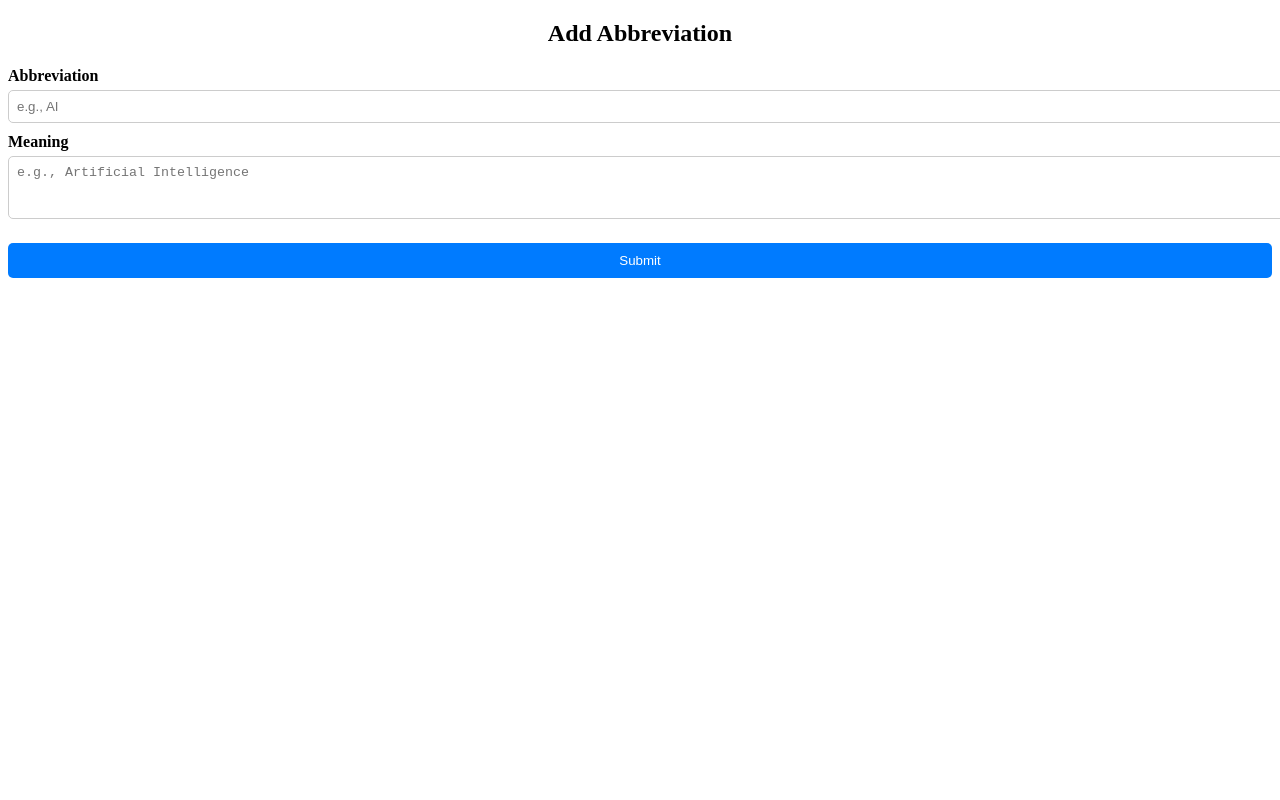
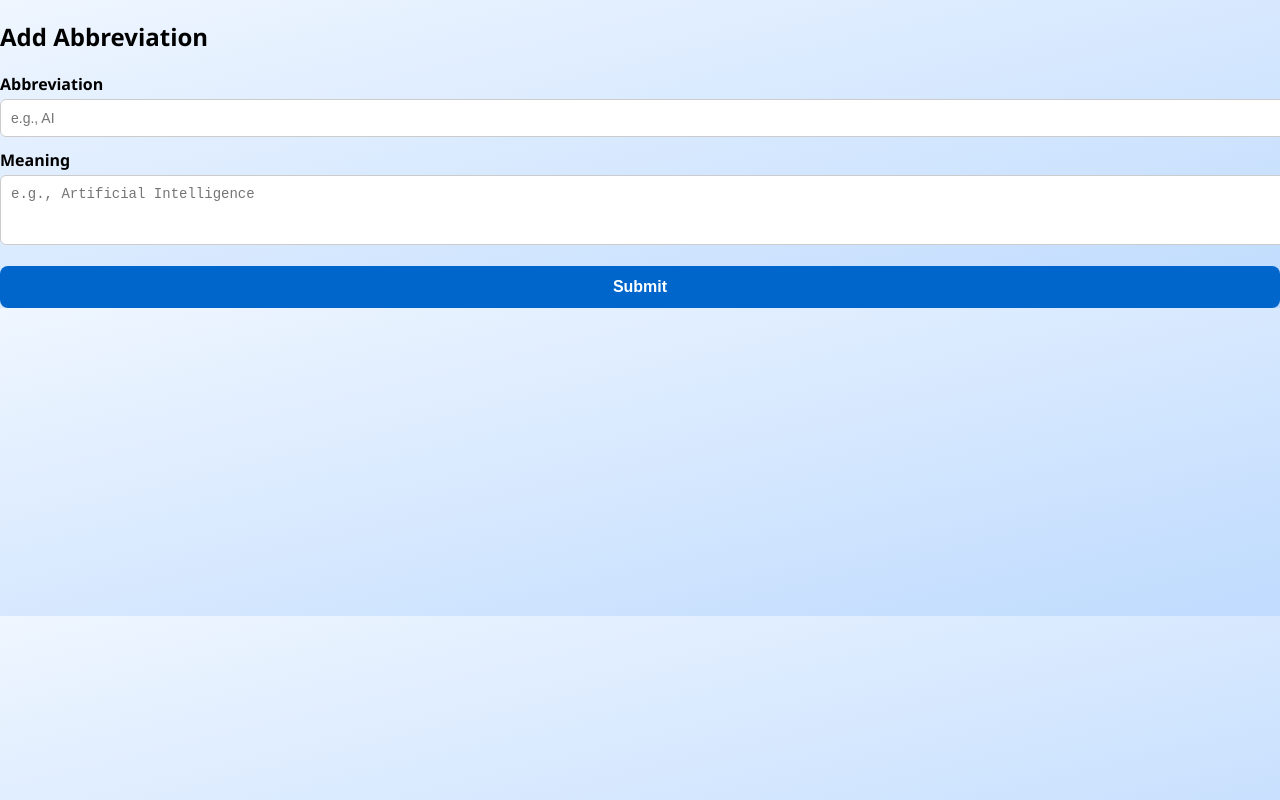
Before and after one commit to optimus-prime-01/IAF, a React (Create React App) app in the folder VayuReader_AdminDashboard/frontend/: page /add-abbreviations in a window 1280 px wide. Shown: the top 800 px of the page. Built offline with nearby package versions, Linux system fonts and the light colour scheme.

Commit message:
Update UploadForm.css

```diff
--- a/VayuReader_AdminDashboard/frontend/src/components/UploadForm.css
+++ b/VayuReader_AdminDashboard/frontend/src/components/UploadForm.css
@@ -1,54 +1,109 @@
-.form-container {
-  width: 500px;
-  margin: auto;
-  background-color: #f1f1f1;
-  padding: 30px;
-  border-radius: 10px;
-  font-family: sans-serif;
-  box-shadow: 0 0 10px rgba(0,0,0,0.1);
+body {
+/* background: linear-gradient(to right, #0f2027, #203a43, #2c5364);
+ */
+ background: linear-gradient(to bottom right, #eff6ff, #bfdbfe);
+padding-left: 1rem;
+padding-right: 1rem;
+font-family: 'Segoe UI', Tahoma, Geneva, Verdana, sans-serif;
+color: black;
+margin: 0;
+padding: 0;
 }
 
-h2 {
-  text-align: center;
-  margin-bottom: 20px;
+.form-container {
+max-width: 500px;
+margin: 60px auto;
+background: #ffffff;
+padding: 30px;
+border-radius: 16px;
+box-shadow: 0 10px 30px rgba(0, 0, 0, 0.4);
+color: #111;
 }
 
-form label {
-  display: block;
-  margin-top: 10px;
-  font-weight: bold;
+.form-container h2 {
+text-align: center;
+margin-bottom: 25px;
+color: #003c64;
 }
 
-input, textarea {
-  width: 100%;
-  padding: 8px;
-  margin-top: 5px;
-  border-radius: 5px;
-  border: 1px solid #ccc;
+label {
+display: block;
+font-weight: 600;
+margin: 12px 0 4px;
+}
+
+input[type="text"],
+textarea,
+input[type="file"] {
+width: 100%;
+padding: 10px;
+border: 1px solid #ccc;
+border-radius: 6px;
+font-size: 14px;
+}
+
+textarea {
+resize: vertical;
 }
 
 button {
-  width: 100%;
-  padding: 10px;
-  background-color: #007bff;
-  border: none;
-  color: white;
-  margin-top: 20px;
-  cursor: pointer;
-  border-radius: 5px;
+background-color: #0066cc;
+color: #fff;
+padding: 12px;
+width: 100%;
+border: none;
+border-radius: 8px;
+font-size: 16px;
+font-weight: 600;
+margin-top: 16px;
+cursor: pointer;
+transition: 0.3s ease;
 }
 
 button:hover {
-  background-color: #0056b3;
-}
-
-.star {
-  color: red;
-  margin-left: 3px;
+background-color: #004c99;
 }
 
 .message {
-  margin-top: 15px;
-  text-align: center;
-  color: green;
+margin-top: 10px;
+font-weight: bold;
+text-align: center;
 }
+
+.preview-card {
+margin-top: 30px;
+padding: 16px;
+background: #f4f8ff;
+border-radius: 10px;
+text-align: center;
+box-shadow: 0 0 10px rgba(0,0,0,0.1);
+}
+
+.preview-card img {
+max-width: auto;
+height: auto;
+margin-bottom: 10px;
+border: 1px solid #ccc;
+border-radius: 8px;
+}
+
+.preview-card h4 {
+margin: 8px 0 4px;
+color: #003c64;
+}
+
+.preview-card a {
+display: inline-block;
+margin-top: 8px;
+padding: 8px 14px;
+background: #0077cc;
+color: white;
+border-radius: 6px;
+text-decoration: none;
+font-weight: 500;
+transition: 0.3s;
+}
+
+.preview-card a:hover {
+background-color: #005b99;
+}
```
